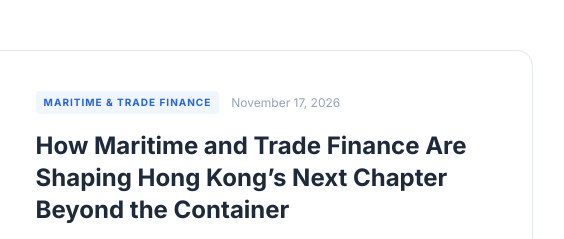
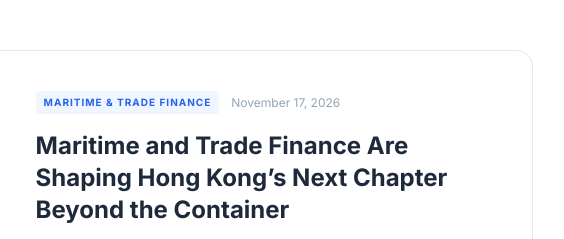
Before and after one commit to yipalan/yipalan.github.io, a plain HTML site: page index_es.html in a window 1280 px wide. Shown: the part 2360-2599 px from the top of the page, 555-1119 px from the left. Drawn offline with nearby package versions, Linux system fonts and the light colour scheme; a script that the page names is missing.

Commit message:
Update article title in index_es.html

```diff
--- a/index_es.html
+++ b/index_es.html
@@ -203,7 +203,7 @@
                         <span class="text-slate-400 text-xs">November 17, 2026</span>
                     </div>
                     <h3 class="text-2xl font-bold text-slate-800 mb-4 group-hover:text-blue-600 transition">
-                        <a href="https://yipalan.github.io/maritimeweek/">How Maritime and Trade Finance Are Shaping Hong Kong’s Next Chapter Beyond the Container</a>
+                        <a href="https://yipalan.github.io/maritimeweek/">Maritime and Trade Finance Are Shaping Hong Kong’s Next Chapter Beyond the Container</a>
                     </h3>
                     <p class="text-slate-600 text-sm mb-8 leading-relaxed">Insights from Hong Kong Maritime Week 2026 on how capital, green shipping transitions, and digital trade infrastructure are redefining global maritime leadership.</p>
                     <div class="mt-auto">
```
